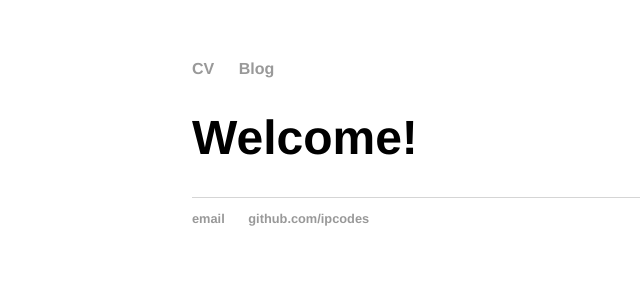
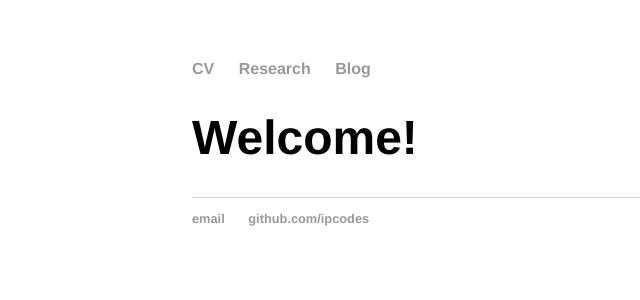
Before and after one commit to ip-jss/ip-jss.github.io, a Jekyll site: the page built from index.html, in a window 1280 px wide. Shown: the top 300 px of the page, without its empty margins (0-640 px from the left). Built offline with Jekyll 4.4.1, drawn with Linux system fonts in a browser that asks for light colours.

Commit message:
Update default.html

```diff
--- a/_layouts/default.html
+++ b/_layouts/default.html
@@ -9,6 +9,7 @@
 			<nav>
 	    		<ul>
 	        		<li><a href="/cv">CV</a></li>
+				<li><a href="/blog">Research</a></li>
 	        		<li><a href="/blog">Blog</a></li>
 	    		</ul>
 			</nav>
```
